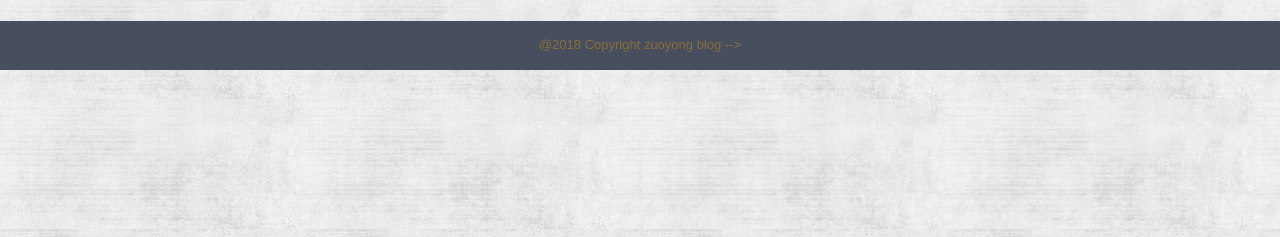
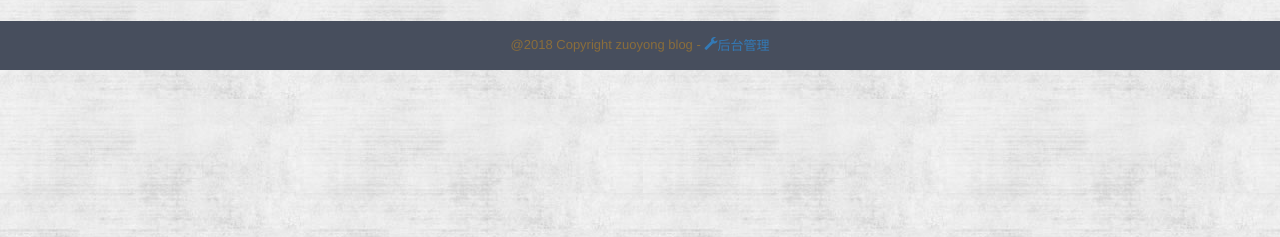
Before and after one commit to cointoken/blog, a Python web app: template app/templates/admin/admin_base.html in a window 1280 px wide. Shown: the part 563-800 px from the top of the page. Run offline with Jinja, Linux system fonts and the light colour scheme; the template is opened without the code that fills it, so the values that code supplies are empty; some libraries are stand-ins or nearby versions.

Commit message:
modi footer[=

```diff
--- a/app/templates/base.html
+++ b/app/templates/base.html
@@ -138,12 +138,12 @@
 <div class="footer">
     <p class="footer-content">
         @2018 Copyright zuoyong blog
-      <!--   <a href="#">Blog_mini</a>
-        -开源博客系统
+<!--         <a href="#">Blog_mini</a>
+        -开源博客系统 -->
         {% if not current_user.is_authenticated %}
             -<a href="{{ url_for('auth.login') }}">
-            <!-- <span class="glyphicon glyphicon-wrench">后台管理</span> -->
-        </a> -->
+            <span class="glyphicon glyphicon-wrench">后台管理</span>
+        </a>
         {% endif %}
     </p>
 </div>
```
